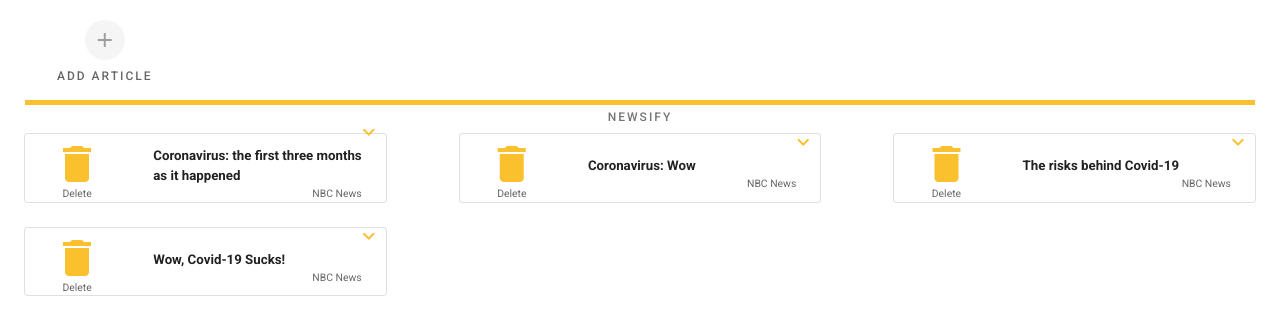
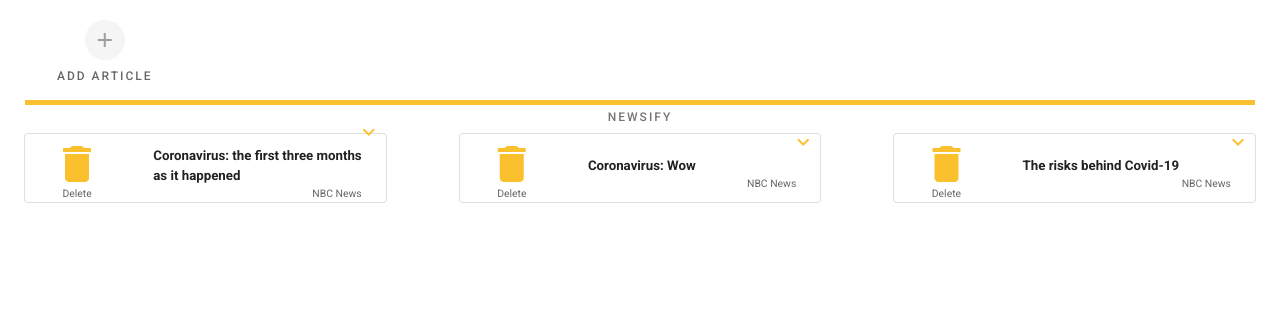
Before and after one commit to dzarezankova/newsify2.0, a Vue app in the folder client/: page / in a window 1280 px wide. Shown: the top 332 px of the page. Built offline with nearby package versions, Linux system fonts and the light colour scheme.

Commit message:
lets fake thsi shit

```diff
--- a/client/src/App.vue
+++ b/client/src/App.vue
@@ -66,7 +66,6 @@ export default {
       { title: 'Coronavirus: the first three months as it happened ', text: 'As of April 5, Global News is only reporting lab-confirmed cases for British Columbia, Alberta and Manitoba, where provincial health authorities are including probable and “epidemiologically-linked” cases in their official count.' },
       { title: 'Coronavirus: Wow', text: 'Newly confirmed COVID-19 cases reported by the provinces have brought the national total to over 113,000 cases and more than 8,800 deaths. More than 99,000 people have since recovered — more than 88 per cent of the remaining confirmed cases. More than 4.3 million people have been tested.' },
       { title: 'The risks behind Covid-19 ', text: 'Data provided by the Public Health Agency of Canada shows that most cases are the result of community spread, while a little less than a quarter are the result of travelling or close contact with a traveller.' },
-      { title: 'Wow, Covid-19 Sucks!', text: 'Community transmission means the disease is being passed on and creating cases that aren’t linked to travel or a known confirmed case. This spread can be difficult to track, especially when not everyone with COVID-19 may get tested and many do not show symptoms' },
     ],
   }),
 
```
